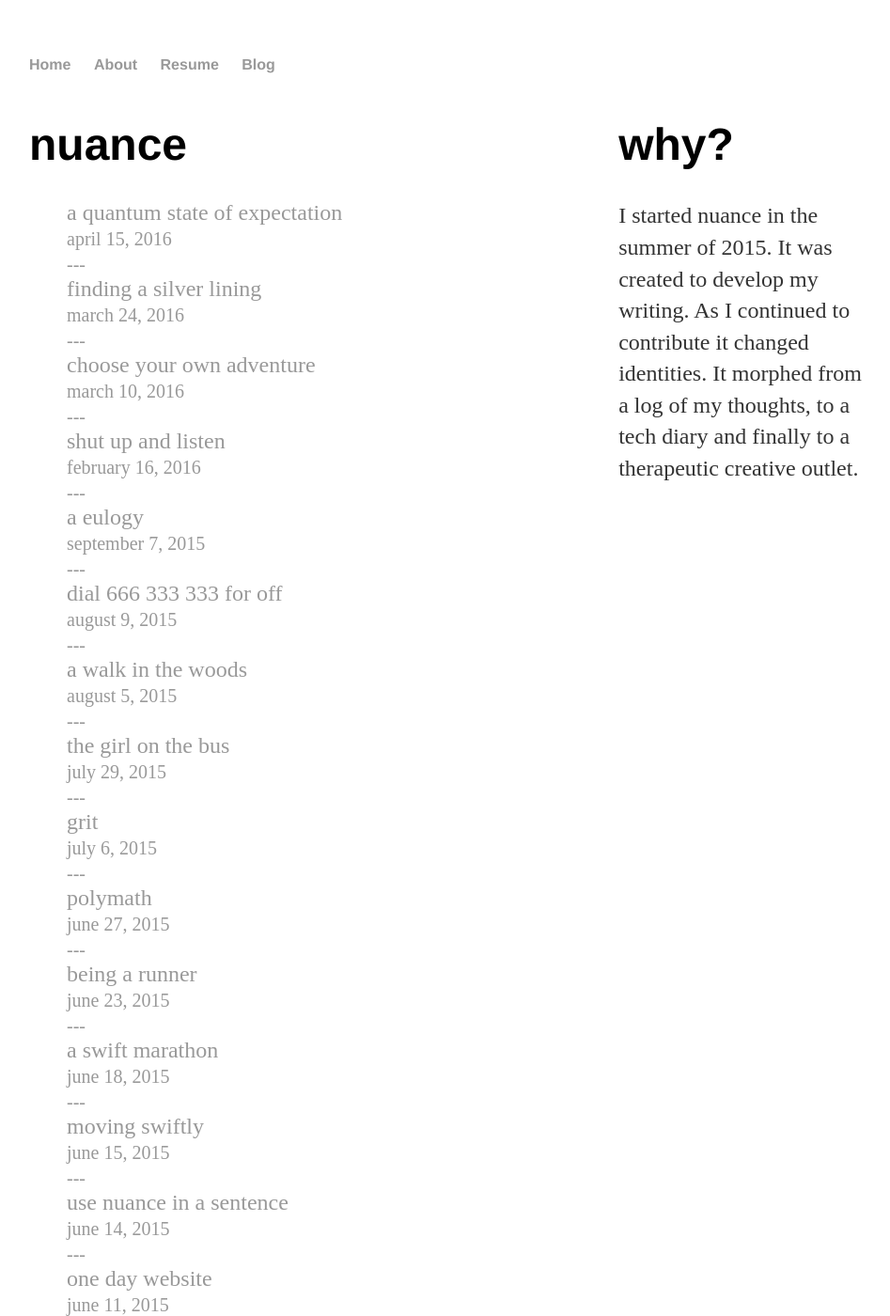
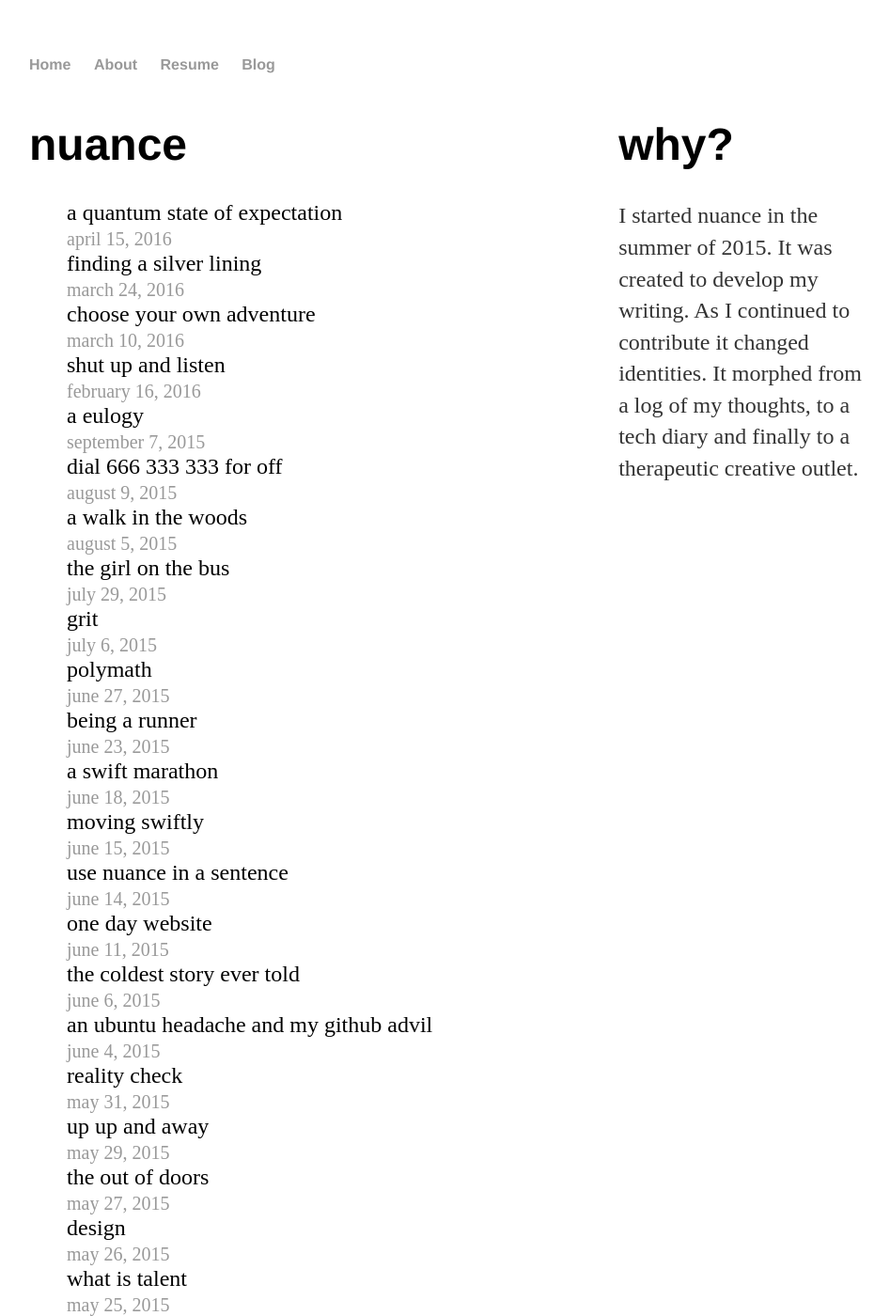
Before and after one commit to robertsonmcclure/robertsonmcclure.github.io, a Jekyll site: the page built from blog/index.html, in a window 1280 px wide and 1400 px high. Shown: the whole window at 94% size, without its empty margins (161-1108 px from the left). Built offline with Jekyll 4.4.1, drawn with Linux system fonts in a browser that asks for light colours; some of the changed text lies outside the part shown.

Commit message:
commited using script

```diff
--- a/blog/index.html
+++ b/blog/index.html
@@ -7,9 +7,11 @@ title: nuance
         <ul class="posts">
 
         {% for post in site.posts %}
-            <li><a href="{{ post.url }}" title="{{ post.title }}">{{ post.title }}</a></li>
-            <li><span>{{ post.date | date: "%B %-d, %Y" | downcase }}</span></li>
-            <li><span>---</span></li>
+            <a href="{{ post.url }}" title="{{ post.title }}">
+                <li>{{ post.title }}</li>
+                <li><span>{{ post.date | date: "%B %-d, %Y" | downcase }}</span></li>
+            </a>
+            <li>   </li>
         {% endfor %}
         </ul>
     </div>
```
